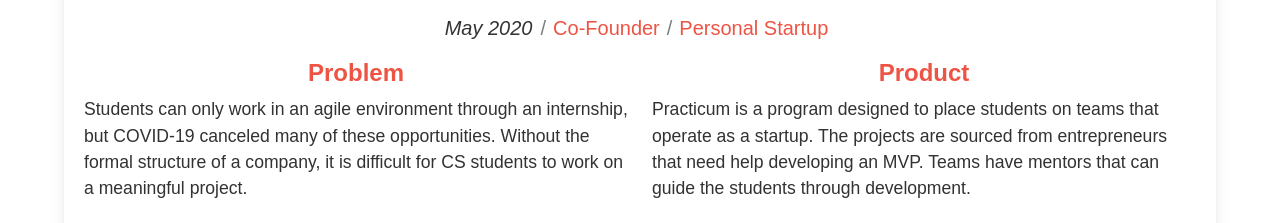
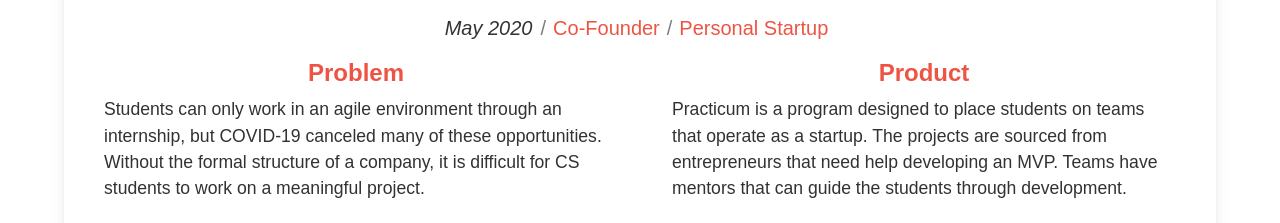
Before and after one commit to wlhunter00/wlhunter00.github.io, a plain HTML site: page projects.html in a window 1280 px wide. Shown: the part 701-924 px from the top of the page. Drawn offline with nearby package versions, Linux system fonts and the light colour scheme.

Commit message:
spacing final

```diff
--- a/css/styles.css
+++ b/css/styles.css
@@ -171,9 +171,9 @@
     padding-right: 5rem !important;
   }
 
-  .project-process.bullets {
-    padding-left: 10rem !important;
-    padding-right: 10rem !important;
+  .project-problem-product {
+    padding-left: 2rem !important;
+    padding-right: 2rem !important;
   }
 }
 
@@ -190,7 +190,7 @@
   font-size: 1.10rem !important;
 }
 
-.project-process {
+.project-process, .project-problem-product {
   padding-right: 1rem;
   padding-left: 1rem;
 }
--- a/projects.html
+++ b/projects.html
@@ -94,7 +94,7 @@
           </nav>
         </div>
         <div class="columns has-text-left is-vcentered">
-          <div class="column">
+          <div class="column project-problem-product">
             <div class="content">
               <h3 class="subtitle has-text-centered" style="margin-bottom: 10px; color: #ed5444;">
                 Problem
@@ -108,7 +108,7 @@
               </p>
             </div>
           </div>
-          <div class="column">
+          <div class="column project-problem-product">
             <div class="content">
               <h3 class="subtitle has-text-centered" style="margin-bottom: 10px; color: #ed5444;">
                 Product
@@ -205,7 +205,7 @@
           </nav>
         </div>
         <div class="columns has-text-left is-vcentered">
-          <div class="column">
+          <div class="column project-problem-product">
             <div class="content">
               <h3 class="subtitle has-text-centered" style="margin-bottom: 10px; color: #43a047;">
                 Problem
@@ -219,7 +219,7 @@
               </p>
             </div>
           </div>
-          <div class="column">
+          <div class="column project-problem-product">
             <div class="content">
               <h3 class="subtitle has-text-centered" style="margin-bottom: 10px; color: #43a047;">
                 Product
@@ -234,7 +234,7 @@
             </div>
           </div>
         </div>
-        <div class="container">
+        <div class="container project-process">
           <div class="content has-text-left">
             <h3 class="subtitle has-text-centered" style="margin-bottom: 10px; color: #43a047;">
               Process
```
